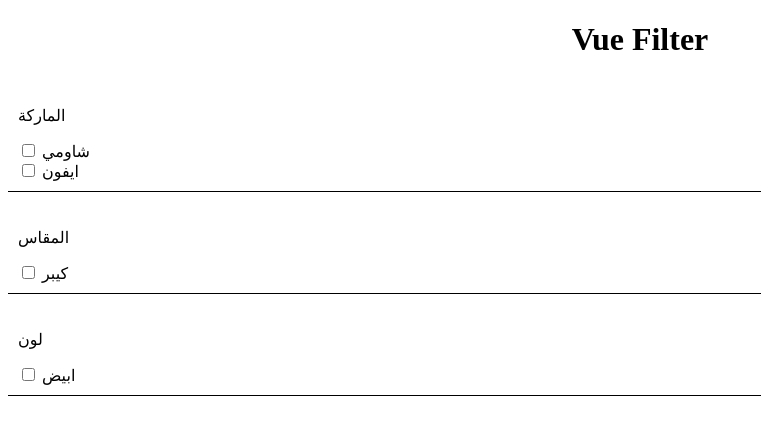
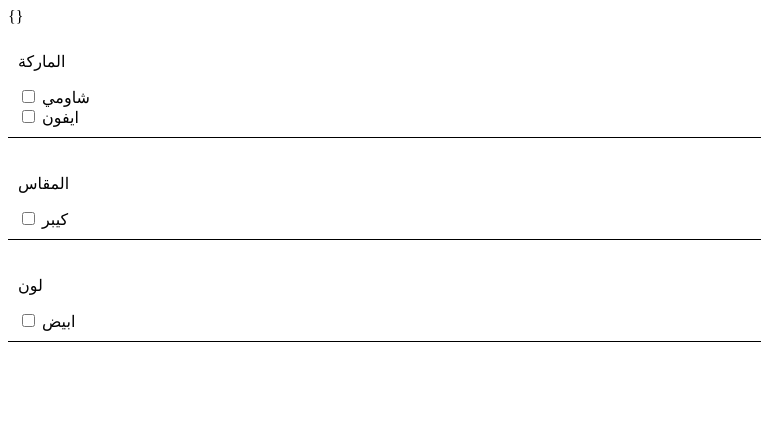
Before and after one commit to MostafaElGamal/vue-dynamic-filters, a Vue app: page / in a window 1280 px wide. Shown: the top 424 px of the page, without its empty margins (0-761 px from the left). Built offline with nearby package versions, Linux system fonts and the light colour scheme.

Commit message:
WIP in checkbox

```diff
--- a/src/App.vue
+++ b/src/App.vue
@@ -1,7 +1,7 @@
 <template>
   <div id="app">
-    <h1>Vue Filter</h1>
-    <vue-filter :filters="filters"></vue-filter>
+    {{ test }}
+    <vue-filter :filters="filters" @test="testMethod"></vue-filter>
   </div>
 </template>
 
@@ -16,7 +16,13 @@
   data() {
     return {
       filters: filters,
+      test: {},
     };
+  },
+  methods: {
+    testMethod(value) {
+      this.test = value;
+    },
   },
 };
 </script>
--- a/src/vue-filter/Inputs/checkbox.vue
+++ b/src/vue-filter/Inputs/checkbox.vue
@@ -10,7 +10,7 @@
         class="vue-filter__checkbox-input"
         :id="`id_${_uid}${checkbox.id}`"
         @change="checkboxChange"
-        :value="checkbox"
+        :value="checkbox.id"
       />
       <label
         class="vue-filter__checkbox-label"
@@ -46,14 +46,9 @@
       default: "title",
     },
   },
-  data() {
-    return {
-      test: [],
-    };
-  },
   methods: {
     checkboxChange(event) {
-      console.log(event.target._value);
+      this.$emit("checkboxChanged", event.target.value);
     },
   },
 };
--- a/src/vue-filter/filterInputs.vue
+++ b/src/vue-filter/filterInputs.vue
@@ -7,6 +7,7 @@
       :checkboxName="checkboxName"
       :checkboxOutputKey="checkboxOutputKey"
       :checkboxLabelKey="checkboxLabelKey"
+      @checkboxChanged="checkboxChanged"
     ></check-box>
   </div>
 </template>
@@ -43,6 +44,11 @@
   components: {
     checkBox,
   },
+
+  methods: {
+    checkboxChanged(value) {
+      this.$emit("checkboxChanged", value);
+    },
+  },
 };
 </script>
-<style scoped></style>
--- a/src/vue-filter/index.vue
+++ b/src/vue-filter/index.vue
@@ -8,19 +8,39 @@
       <p class="vue-filter__title">
         {{ filter[filterTitleKey] }}
       </p>
-      <filter-inputs
+      <!-- <filter-inputs
         :value="value"
         :filterType="filter[filterTypeKey]"
         :options="filter[filterOptionsKey]"
         :checkboxName="checkboxName"
         :checkboxOutputKey="checkboxOutputKey"
         :checkboxLabelKey="checkboxLabelKey"
-      ></filter-inputs>
+        @checkboxChanged="checkboxChanged"
+      ></filter-inputs> -->
+      <div
+        class="vue-filter__checkbox"
+        v-for="checkbox in filter[filterOptionsKey]"
+        :key="checkbox.id"
+      >
+        <input
+          type="checkbox"
+          class="vue-filter__checkbox-input"
+          :id="`id_${_uid}${checkbox.id}`"
+          @change="checkboxChange"
+          :value="checkbox.id"
+        />
+        <label
+          class="vue-filter__checkbox-label"
+          :for="`id_${_uid}${checkbox.id}`"
+        >
+          {{ checkbox[checkboxLabelKey] }}
+        </label>
+      </div>
     </div>
   </div>
 </template>
 <script>
-import filterInputs from "./filterInputs";
+// import filterInputs from "./filterInputs";
 export default {
   name: "vue-filter",
   props: {
@@ -70,7 +90,35 @@
     },
   },
   components: {
-    filterInputs,
+    // filterInputs,
+  },
+  methods: {
+    checkboxChanged(selectedCheckbox) {
+      let value, checkboxOutputKey;
+      value = this.value;
+      checkboxOutputKey = this.checkboxOutputKey;
+
+      // Check if there is a array in checkbox key if not asssign an new array.
+      if (!value[checkboxOutputKey]) {
+        value[checkboxOutputKey] = [];
+      }
+      // Check if this seleceted checkbox in array or not if not remove it.
+      if (value[checkboxOutputKey].includes(selectedCheckbox)) {
+        const index = value[checkboxOutputKey].indexOf(selectedCheckbox);
+        value[checkboxOutputKey].splice(index, 1);
+      } else {
+        value[checkboxOutputKey].push(selectedCheckbox);
+      }
+
+      if (!value[checkboxOutputKey].length) {
+        delete value[checkboxOutputKey];
+      }
+
+      this.$emit("test", this.value);
+    },
+    checkboxChange(event) {
+      this.checkboxChanged(event.target.value);
+    },
   },
 };
 </script>
```
